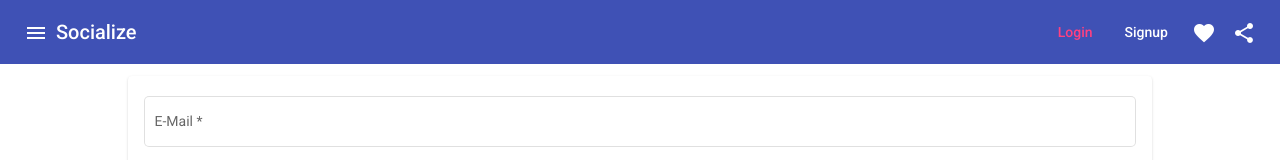
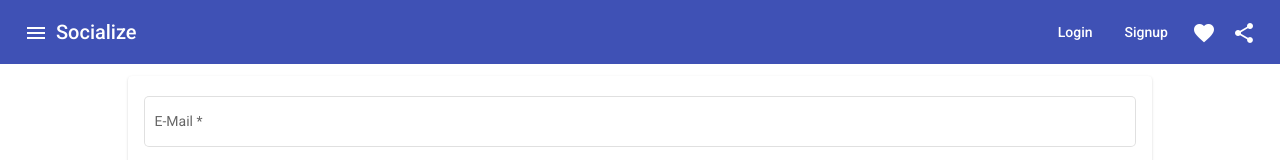
Before and after one commit to Jahir509/Chat-Application-with-MEAN-Stack, an Angular app in the folder socialize/: page /login in a window 1280 px wide. Shown: the top 160 px of the page. Built offline with nearby package versions, Linux system fonts and the light colour scheme.

Commit message:
Add Child Route

```diff
--- a/socialize/src/app/app-routing.module.ts
+++ b/socialize/src/app/app-routing.module.ts
@@ -2,14 +2,11 @@
 import {RouterModule, Routes} from '@angular/router';
 import {PostListComponent} from './post/post-list/post-list.component';
 import {PostCreateComponent} from './post/post-create/post-create.component';
-import {LoginComponent} from "./auth/login/login.component";
-import {SignupComponent} from "./auth/signup/signup.component";
 import {AuthGuard} from "./auth/auth.guard";
 
 const routes: Routes = [
+  {path:'auth',loadChildren:()=> import('./auth/auth.module').then(m=>m.AuthModule)},
   {path: '', component: PostListComponent},
-  {path: 'signup', component: SignupComponent},
-  {path: 'login', component: LoginComponent},
   {path: 'create', component: PostCreateComponent, canActivate:[AuthGuard]},
   {path: 'edit/:postId', component: PostCreateComponent, canActivate:[AuthGuard]},
 
--- a/socialize/src/app/auth/auth.module.ts
+++ b/socialize/src/app/auth/auth.module.ts
@@ -4,6 +4,7 @@
 import { SignupComponent } from './signup/signup.component';
 import {MaterialModule} from "../material/material.module";
 import {FormsModule} from "@angular/forms";
+import {AuthRoutingModule} from "./auth-routing.module";
 
 
 
@@ -16,6 +17,7 @@
     CommonModule,
     MaterialModule,
     FormsModule,
+    AuthRoutingModule
   ]
 })
 export class AuthModule { }
--- a/socialize/src/app/material/header/header.component.html
+++ b/socialize/src/app/material/header/header.component.html
@@ -6,8 +6,8 @@
     <span class="home-logo" routerLink="/">Socialize</span>
     <span class="spacer"></span>
     <li *ngIf="userIsAuthenticated"><a mat-button routerLink="/create" routerLinkActive="mat-accent">Create</a></li>
-    <li *ngIf="!userIsAuthenticated"><a mat-button routerLink="/login" routerLinkActive="mat-accent">Login</a></li>
-    <li *ngIf="!userIsAuthenticated"><a mat-button routerLink="/signup" routerLinkActive="mat-accent">Signup</a></li>
+    <li *ngIf="!userIsAuthenticated"><a mat-button routerLink="/auth/login" routerLinkActive="mat-accent">Login</a></li>
+    <li *ngIf="!userIsAuthenticated"><a mat-button routerLink="/auth/signup" routerLinkActive="mat-accent">Signup</a></li>
     <li *ngIf="userIsAuthenticated"><button mat-button (click)="onLogout()">Logout</button></li>
     <button mat-icon-button class="example-icon favorite-icon" aria-label="Example icon-button with heart icon">
       <mat-icon>favorite</mat-icon>
```
Also changed, not shown: socialize/src/app/auth/auth-routing.module.ts (added, +23 -0 lines).
